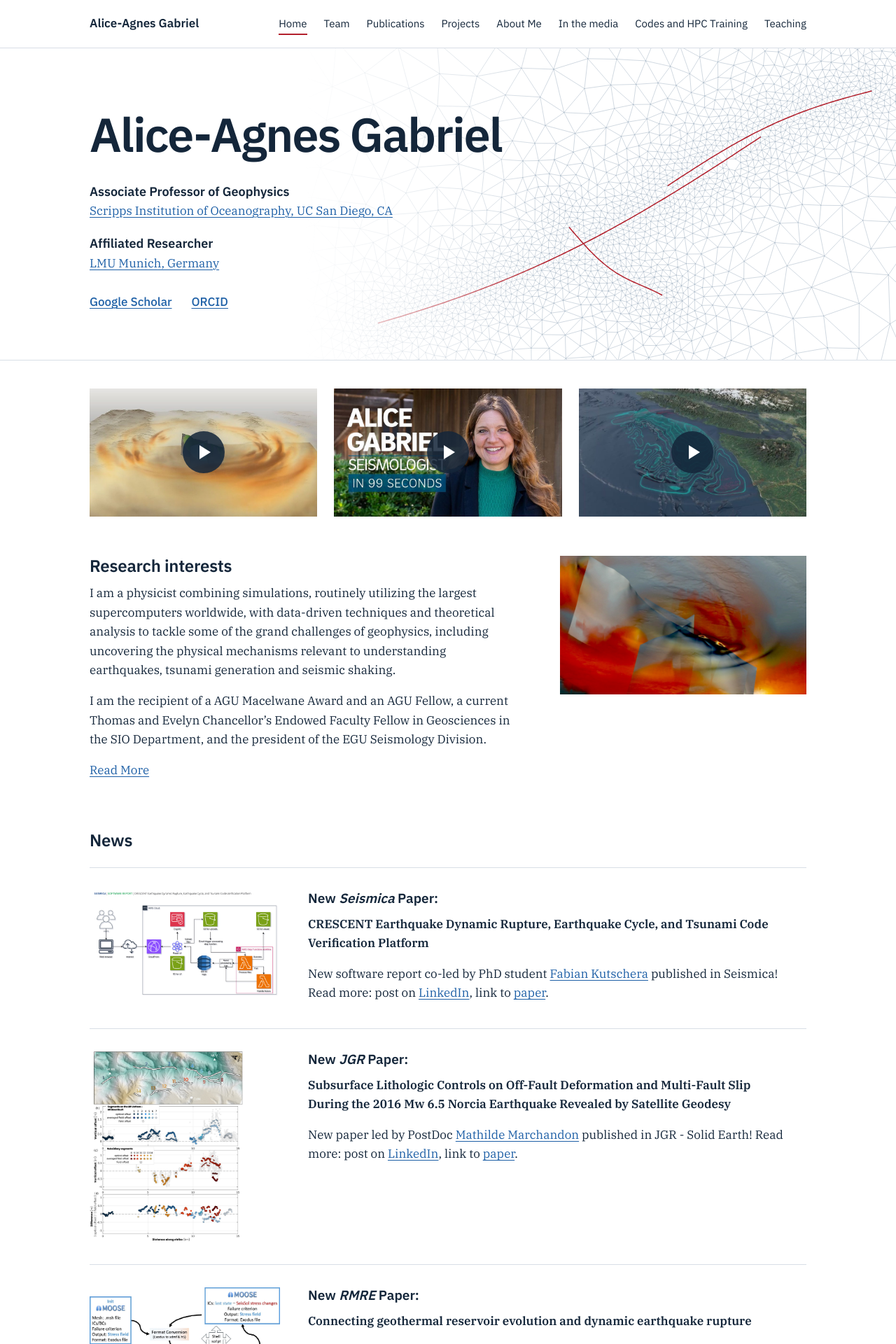
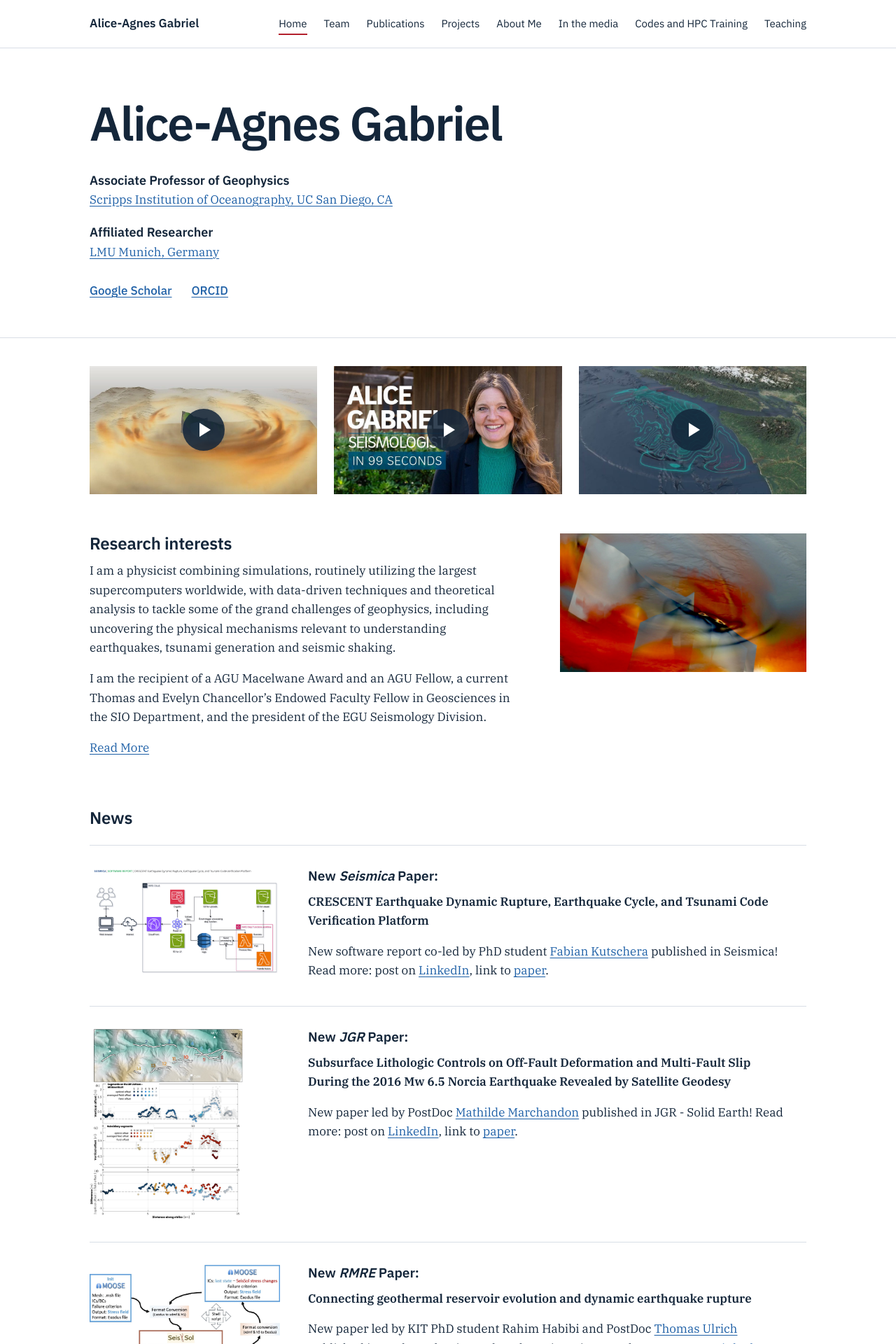
Before and after one commit to AliceGabriel/alicegabriel.github.io, a Jekyll site: the page built from index.md, in a window 1280 px wide. Shown: the top 1920 px of the page at 70% size. Built offline with Jekyll 4.4.1, drawn with Linux system fonts in a browser that asks for light colours.

Commit message:
Home: the line drawing next to the name is removed
Alice does not want it. The name block is plain now.

Co-Authored-By: Claude Fable 5.1 <noreply@anthropic.com>
Claude-Session: https://claude.ai/code/session_0153zs9acHmcFGetyedvWfD2

```diff
--- a/_layouts/home.html
+++ b/_layouts/home.html
@@ -11,7 +11,6 @@ layout: default
 {%- assign parts = body | split: '<!-- news -->' -%}
 
 <section class="hero">
-  <div class="hero-mesh" aria-hidden="true"></div>
   <div class="wrap hero-inner">
     <h1 class="hero-name">{{ site.title }}</h1>
     {%- for position in page.positions %}
--- a/assets/css/site.css
+++ b/assets/css/site.css
@@ -241,22 +241,8 @@ img.pending { background: var(--tint); }
 }
 
 /* ---------- Home: name block ---------- */
-.hero {
-  position: relative;
-  overflow: hidden;
-  border-bottom: 1px solid var(--rule);
-}
-.hero-mesh {
-  position: absolute;
-  inset: 0 0 0 34%;
-  background: url("../img/mesh.svg") right center / cover no-repeat;
-  -webkit-mask-image: linear-gradient(to right, transparent 0, #000 42%);
-  mask-image: linear-gradient(to right, transparent 0, #000 42%);
-}
-.hero-inner {
-  position: relative;
-  padding-block: clamp(3rem, 8vw, 5.5rem) clamp(2.5rem, 6vw, 4.25rem);
-}
+.hero { border-bottom: 1px solid var(--rule); }
+.hero-inner { padding-block: clamp(2.5rem, 6.5vw, 4.5rem) clamp(2rem, 5vw, 3.25rem); }
 .hero-name {
   font-size: clamp(2.375rem, 6.2vw, 4.25rem);
   line-height: 1.02;
@@ -519,21 +505,9 @@ img.pending { background: var(--tint); }
   .js .site-nav ul { flex-direction: column; gap: 0; padding-top: 0.5rem; }
   .js .site-nav a { display: block; padding-block: 0.5rem; }
   .js .site-nav a[aria-current="page"] { box-shadow: inset 2px 0 0 var(--red); padding-left: 0.75rem; }
-  .hero-mesh { inset: 0 0 0 30%; opacity: 0.7; }
 }
 @media (max-width: 46rem) {
   body { font-size: 1rem; }
-  /* The graphic becomes a strip above the name, so no line crosses the text. */
-  .hero-mesh {
-    inset: 0 0 auto 0;
-    height: 7.5rem;
-    opacity: 1;
-    background-size: 46rem auto;
-    background-position: 62% 46%;
-    -webkit-mask-image: linear-gradient(to bottom, #000 35%, transparent);
-    mask-image: linear-gradient(to bottom, #000 35%, transparent);
-  }
-  .hero-inner { padding-top: 7.25rem; }
   .video-row-inner { grid-template-columns: repeat(2, minmax(0, 1fr)); gap: 1rem; }
   .video-row-inner > figure:first-child { grid-column: 1 / -1; }
   .intro-inner { grid-template-columns: minmax(0, 1fr); }
@@ -546,6 +520,6 @@ img.pending { background: var(--tint); }
 }
 
 @media print {
-  .site-nav, .nav-toggle, .skip-link, .hero-mesh, .video-play { display: none !important; }
+  .site-nav, .nav-toggle, .skip-link, .video-play { display: none !important; }
   a { color: inherit; }
 }
```
Also changed, not shown: assets/img/mesh.svg (deleted).
